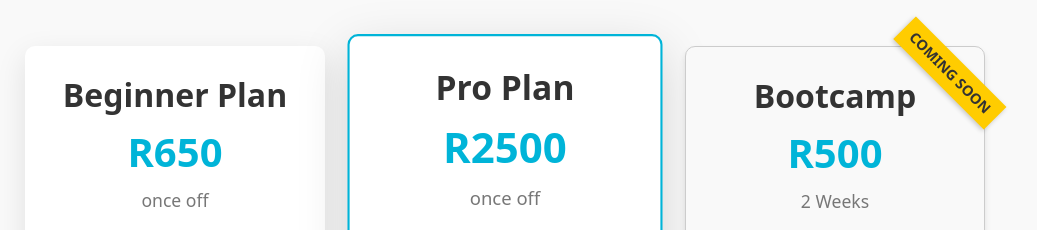
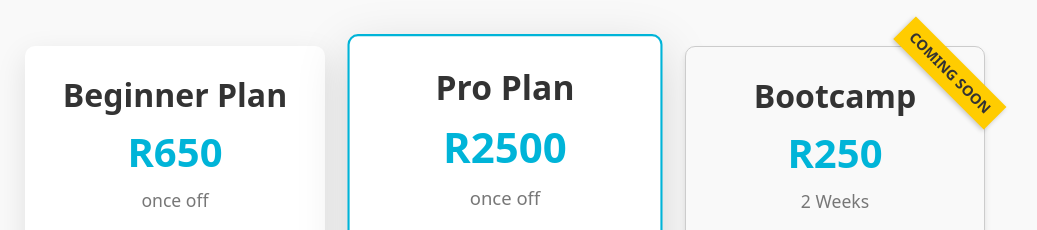
Before and after one commit to NaumM09/forexfuturecrypto, a React (Create React App) app: page / in a window 1280 px wide. Shown: the part 3900-4130 px from the top of the page, without its empty margins (135-1172 px from the left). Built offline with nearby package versions, Linux system fonts and the light colour scheme.

Commit message:
updated price decrease

```diff
--- a/src/components/PricingPlan.js
+++ b/src/components/PricingPlan.js
@@ -45,7 +45,7 @@ const PricingPlan = () => {
           <div className="coming-soon-banner">Coming Soon</div>
           <div className="pricing-card-header">
             <h3>Bootcamp</h3>
-            <span className="price">R500</span>
+            <span className="price">R250</span>
             <p>2 Weeks</p>
           </div>
           <ul>
```
